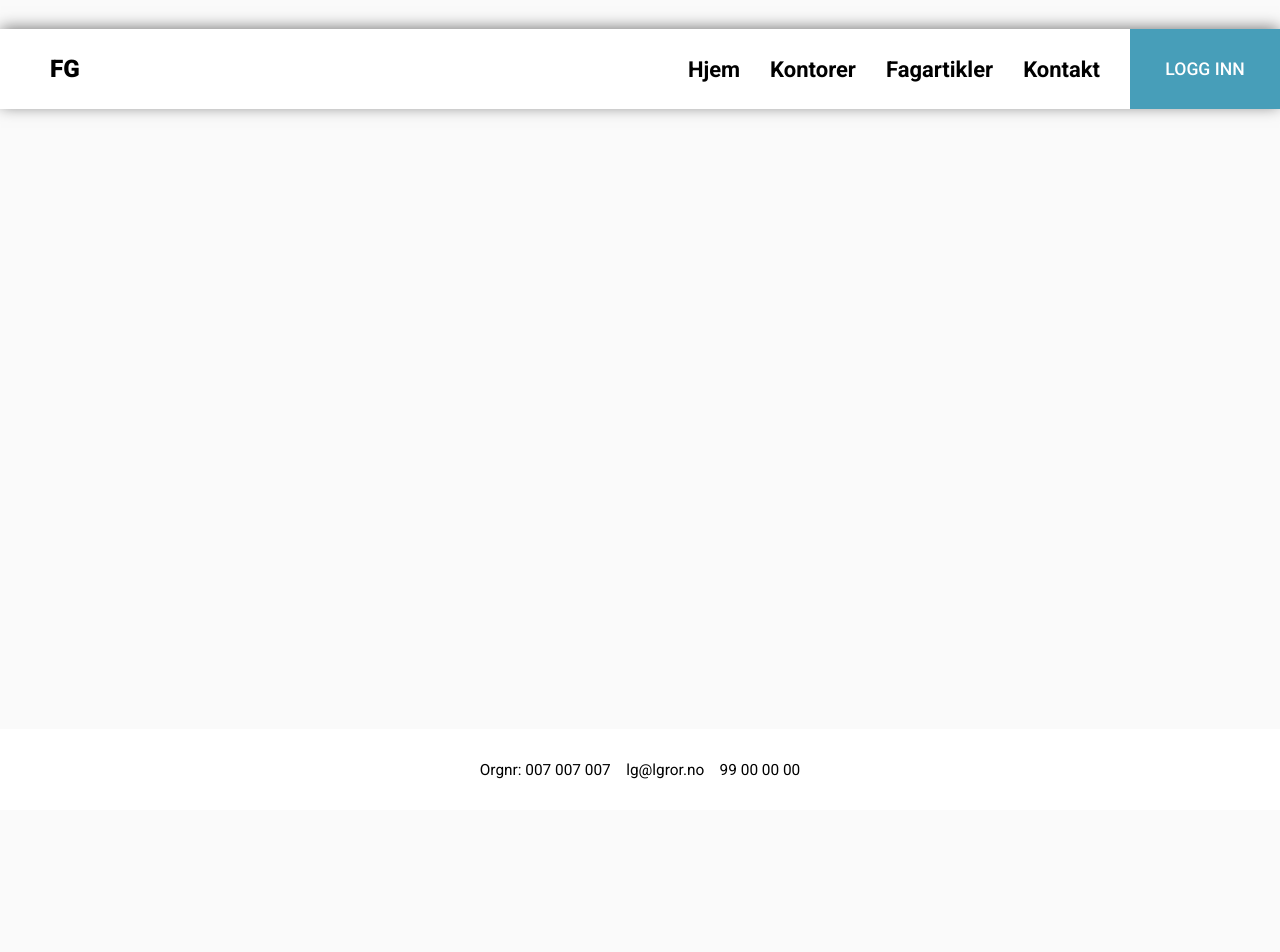
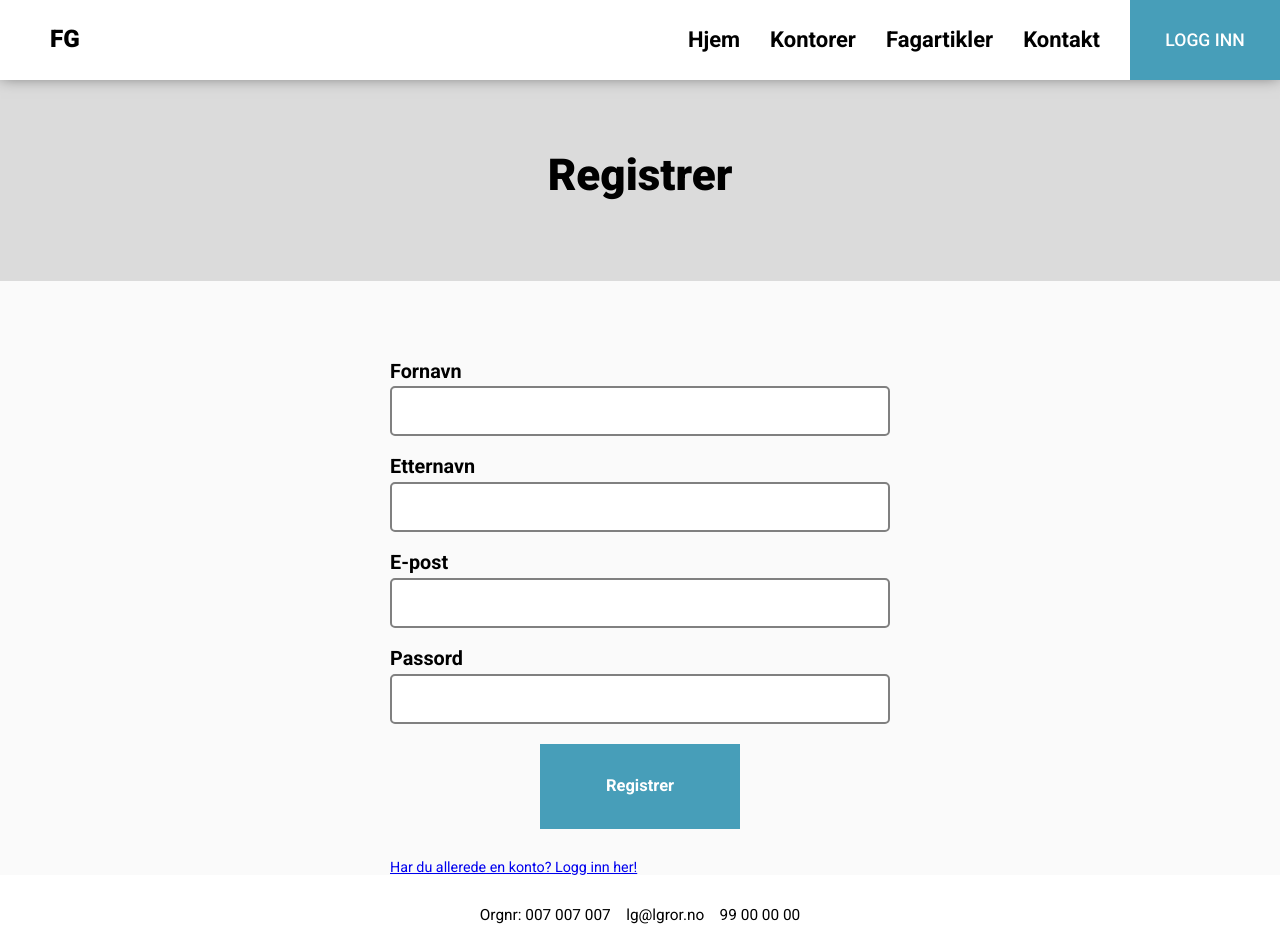
Before and after one commit to andersbss/eksamen, a React app in the folder client/: page /registrere in a window 1280 px wide. Shown: the top 952 px of the page. Before the commit the page ends 829 px from the top, so only its background shows below. Built offline with nearby package versions, Linux system fonts and the light colour scheme; no server answers.

Commit message:
Added inputs and layout

```diff
--- a/client/src/components/forms/RegsiterForm.jsx
+++ b/client/src/components/forms/RegsiterForm.jsx
@@ -1,4 +1,16 @@
 import React from 'react';
+import styled from 'styled-components';
+import Button from '../buttons/Button';
+import Input from '../common/Input';
+
+const StyledForm = styled.form`
+  display: grid;
+  grid-row-gap: 20px;
+
+  & > button {
+    margin: auto;
+  }
+`;
 
 const RegisterForm = (
   handleRegister,
@@ -6,6 +18,19 @@ const RegisterForm = (
   setLastName,
   setEmail,
   setPassword
-) => {};
+) => (
+  <StyledForm>
+    <Input label="Fornavn" />
+    <Input label="Etternavn" />
+    <Input label="E-post" />
+    <Input label="Passord" />
+    <Button
+      content="Registrer"
+      type="submit"
+      backgroundColor="blue"
+      color="white"
+    />
+  </StyledForm>
+);
 
 export default RegisterForm;
--- a/client/src/layouts/RegisterLayout.jsx
+++ b/client/src/layouts/RegisterLayout.jsx
@@ -3,10 +3,12 @@ import styled from 'styled-components';
 
 const StyledMain = styled.main`
   display: grid;
+  margin: auto;
+  margin-top: 80px;
+  width: 500px;
+  row-gap: 30px;
 `;
 
-const RegisterLayout = ({ children }) => {
-  <StyledMain>{children}</StyledMain>;
-};
+const RegisterLayout = ({ children }) => <StyledMain>{children}</StyledMain>;
 
 export default RegisterLayout;
--- a/client/src/pages/register/index.jsx
+++ b/client/src/pages/register/index.jsx
@@ -1,5 +1,22 @@
 import React from 'react';
+import { NavLink } from 'react-router-dom';
+import Jumbotron from '../../components/common/Jumbotron';
+import RegisterForm from '../../components/forms/RegsiterForm';
+import RegisterLayout from '../../layouts/RegisterLayout';
 
-const Register = () => <h1>Regsiterpage</h1>;
+const Register = () => {
+  console.log();
 
+  return (
+    <>
+      <Jumbotron headerText="Registrer" top="70" bottom="0" />
+      <RegisterLayout>
+        <RegisterForm />
+        <NavLink exact to="logginn">
+          Har du allerede en konto? Logg inn her!
+        </NavLink>
+      </RegisterLayout>
+    </>
+  );
+};
 export default Register;
```
